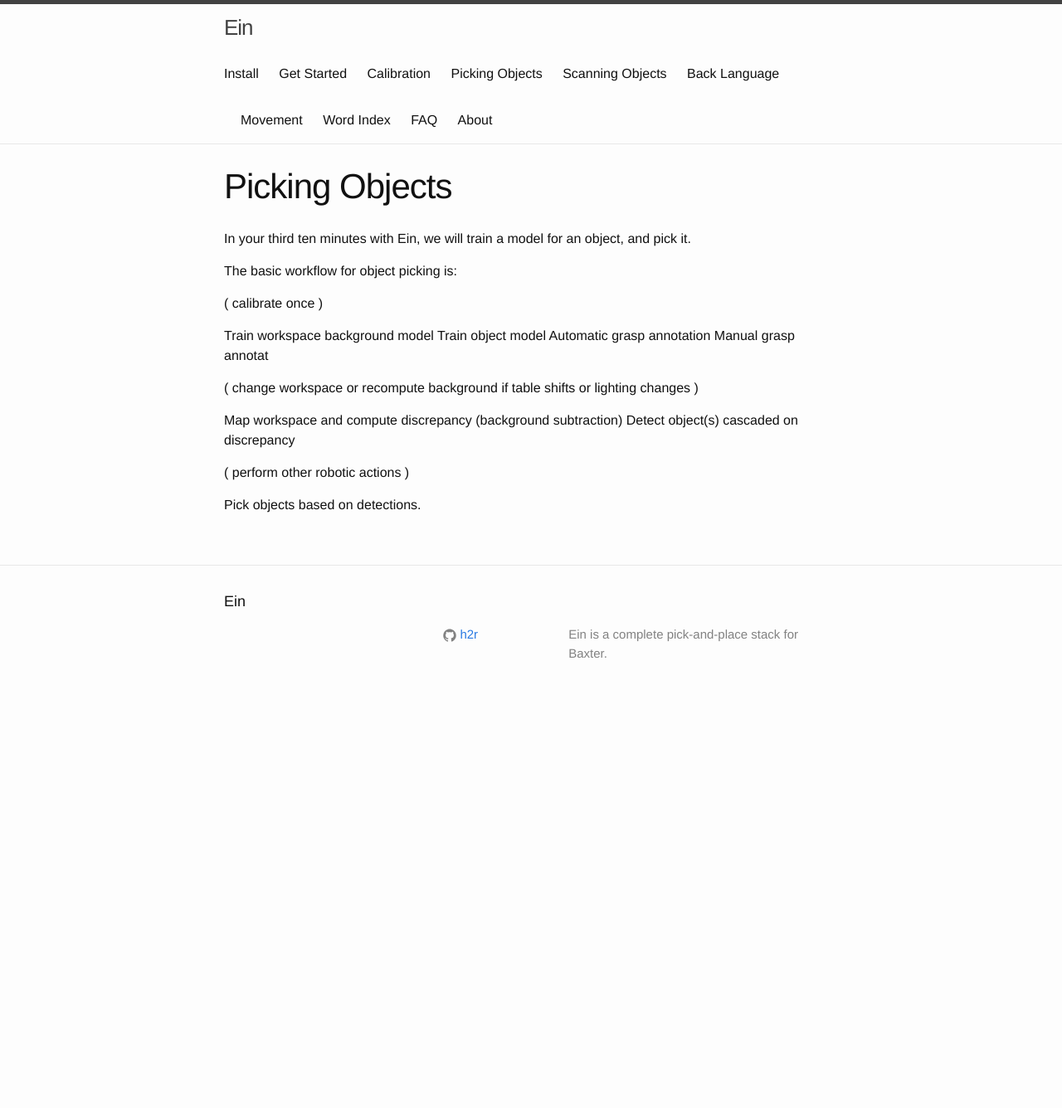
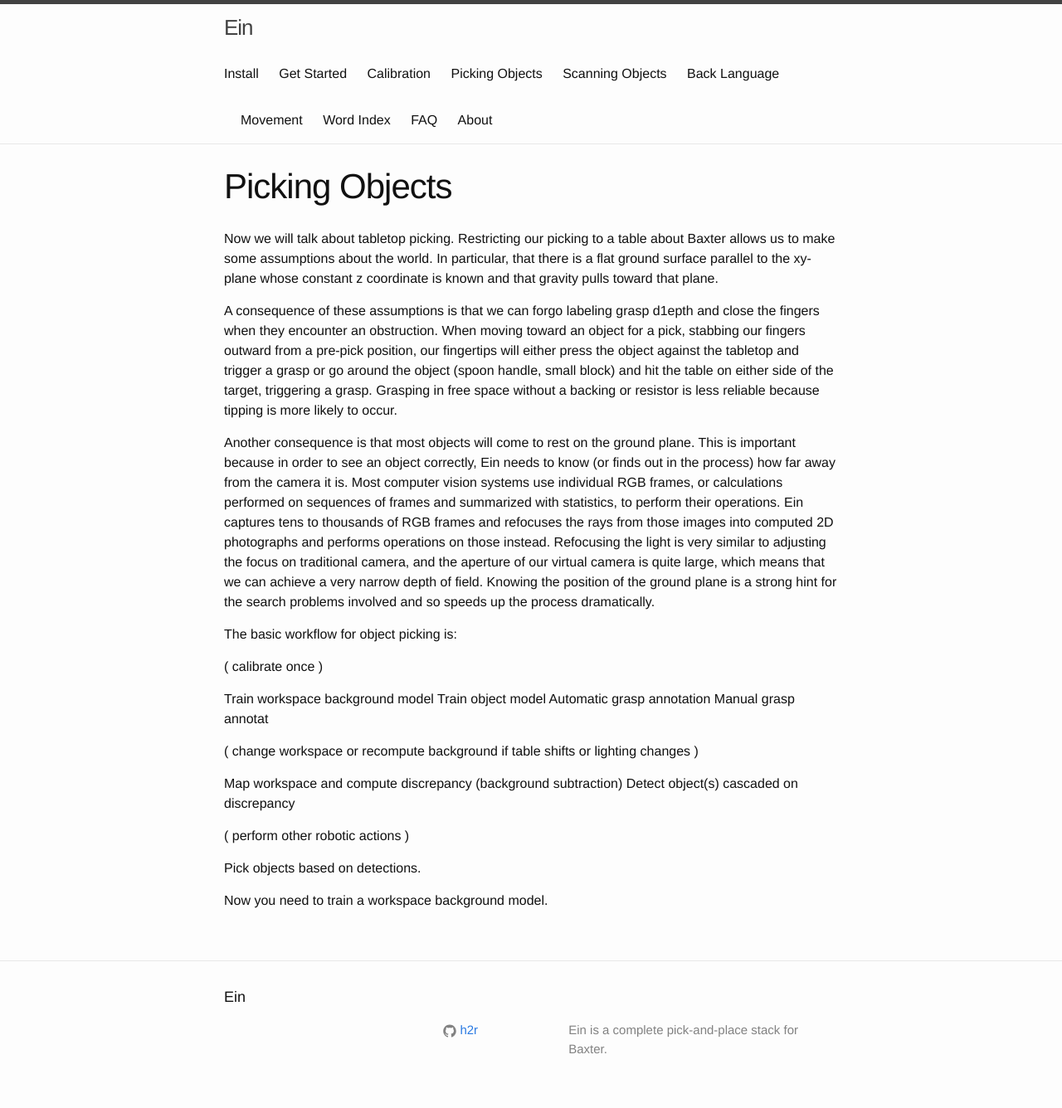
Before and after one commit to h2r/ein, a Jekyll site: the page built from pickingobjects.md, in a window 1280 px wide. Shown: the whole page at 83% size. Built offline with Jekyll 4.4.1, drawn with Linux system fonts in a browser that asks for light colours; before the commit the page ends 900 px from its top, so only the background shows below that.

Commit message:
explanation of tabletop assumptions
Former-commit-id: 89fe5fa06fc554d93b6596eb8b9fe856f2c62998

```diff
--- a/pickingobjects.md
+++ b/pickingobjects.md
@@ -5,8 +5,32 @@
 order: 3
 ---
 
-In your third ten minutes with Ein, we will train a model for an
-object, and pick it.
+Now we will talk about tabletop picking. Restricting our picking to a table
+about Baxter allows us to make some assumptions about the world. In particular,
+that there is a flat ground surface parallel to the xy-plane whose constant z
+coordinate is known and that gravity pulls toward that plane.
+
+A consequence of these assumptions is that we can forgo labeling grasp d1epth
+and close the fingers when they encounter an obstruction. When moving toward an
+object for a pick, stabbing our fingers outward from a pre-pick position, our
+fingertips will either press the object against the tabletop and trigger a
+grasp or go around the object (spoon handle, small block) and hit the table on
+either side of the target, triggering a grasp. Grasping in free space without a
+backing or resistor is less reliable because tipping is more likely to occur.
+
+Another consequence is that most objects will come to rest on the ground plane.
+This is important because in order to see an object correctly, Ein needs to know
+(or finds out in the process) how far away from the camera it is.  Most computer
+vision systems use individual RGB frames, or calculations performed on sequences of
+frames and summarized with statistics, to perform their operations. Ein captures
+tens to thousands of RGB frames and refocuses the rays from those images into
+computed 2D photographs and performs operations on those instead. Refocusing the light
+is very similar to adjusting the focus on traditional camera, and the aperture of
+our virtual camera is quite large, which means that we can achieve a very narrow
+depth of field. Knowing the position of the ground plane is a strong hint for the
+search problems involved and so speeds up the process dramatically.
+
+
 
 
 
@@ -27,3 +51,7 @@
 ( perform other robotic actions )
 
 Pick objects based on detections.
+
+
+
+Now you need to train a workspace background model.
```
